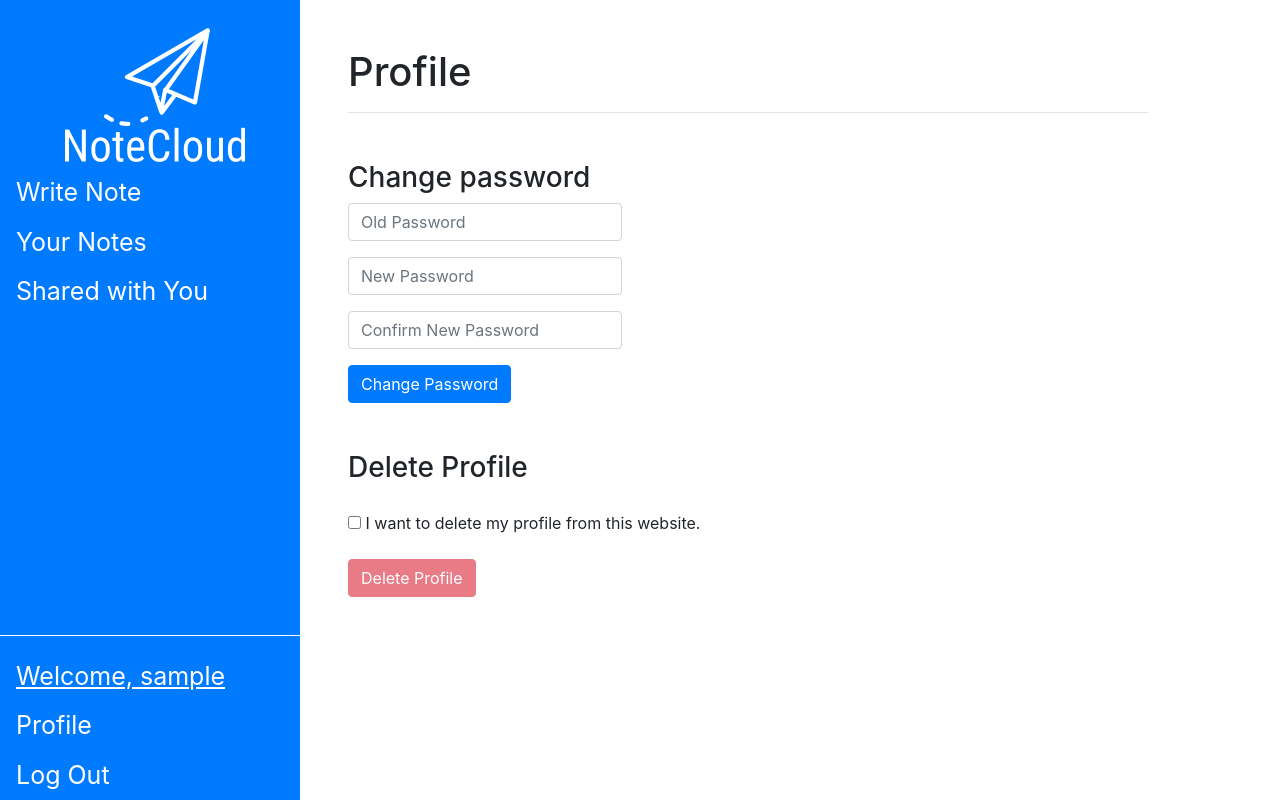
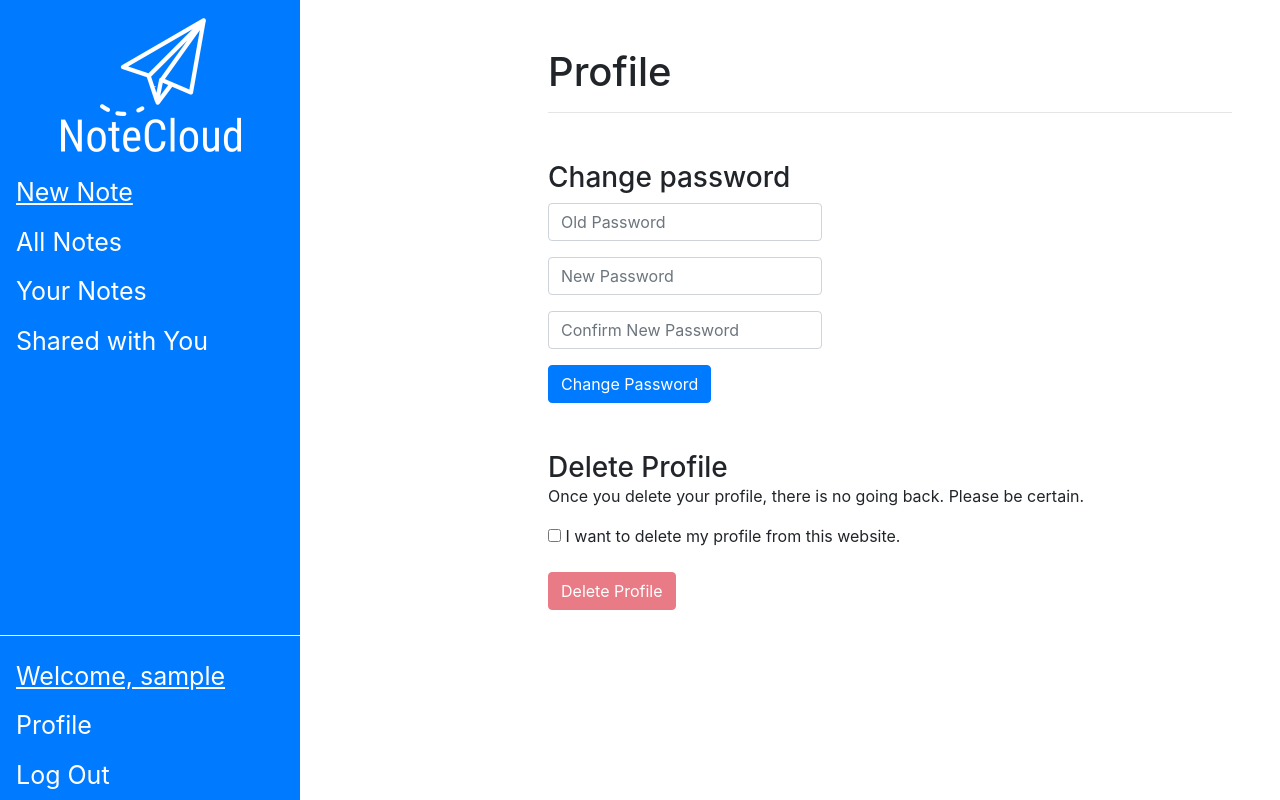
Before and after one commit to adamjoer/cs50-project, a Flask app: page /profile in a window 1280 px wide. Run offline with Flask 2, Linux system fonts and the light colour scheme; the visitor is signed in with stand-in values (Sample User, id 1); some libraries are stand-ins or nearby versions.

Commit message:
Minor interface changes

```diff
--- a/static/styles.css
+++ b/static/styles.css
@@ -6,15 +6,13 @@
     z-index: 1; /* Stay on top */
     top: 0; /* Stay at the top */
     left: 0;
-    background-color: #007bff; /* Black */
+    background-color: #007bff;
     overflow-x: hidden; /* Disable horizontal scroll */
-    padding-top: 20px;
 }
 
 .sidenav img {
     display: block;
-    margin-left: auto;
-    margin-right: auto;
+    margin: 1rem auto 1rem auto;
 }
 
 /* The navigation menu links */
@@ -29,14 +27,16 @@
 
 /* box-shadow for elements!!!!! */
 
-
 .sidenav p {
     padding: 6px 8px 6px 16px;
     margin-bottom: 0rem;
     text-decoration: none;
     font-size: 25px;
     color: #ffffff;
-    display: block;
+}
+
+#logo {
+    padding: 0px 0px 0px 0px;
 }
 
 /* When you mouse over the navigation links, change their color */
@@ -44,10 +44,10 @@
     color: #cecece;
 }
 
-/* .sidenav hr {
-    border: none;
-    height: 10px;
-} */
+aside {
+    position: relative;
+    display: block;
+}
 
 .sidenav hr {
     border-top: 1px solid white;
@@ -105,7 +105,7 @@
 
 /* Style page content */
 main {
-    margin-left: 300px; /* Same as the width of the sidebar */
+    margin-left: 500px;
     padding: 0px 10px;
 }
 
--- a/templates/index.html
+++ b/templates/index.html
@@ -9,7 +9,7 @@
     <script src="/static/js/deleteNote.js"></script>
     <script src="/static/js/shareNote.js"></script>
     <script src="/static/js/shareUsernames.js"></script>
-    <h1>Welcome to my final project</h1>
+    <h1>All Notes</h1>
     <hr>
 
     <div class="textbox">
--- a/templates/layout.html
+++ b/templates/layout.html
@@ -4,7 +4,7 @@
     <head>
         <meta charset="UTF-8">
         <meta name="viewport" content="width=device-width, initial-scale=1.0, shrink-to-fit=no">
-        <link rel="icon" href="/static/favicon.ico">
+        <link rel="icon" href="/static/favicon1.ico">
         <link rel="stylesheet" href="https://stackpath.bootstrapcdn.com/bootstrap/4.5.0/css/bootstrap.min.css" integrity="sha384-9aIt2nRpC12Uk9gS9baDl411NQApFmC26EwAOH8WgZl5MYYxFfc+NcPb1dKGj7Sk" crossorigin="anonymous">
         <link rel="stylesheet" href="/static/styles.css">
         <script src="/static/js/showTextbox.js"></script>
@@ -13,17 +13,20 @@
     <body>
 
         <!-- Sidebar -->
+        <aside>
             <div class="sidenav">
-            <a href="/">
+                <a href="/" id="logo">
                     <img src="/static/logo.png">
                 </a>
+                <div class="navlinks">
                     {% if session.user_id %}
-                <a href="#" onclick="showTextbox(this); return false">Write Note</a>
+                        <a href="#" onclick="showTextbox(this); return false"><u>New Note</u></a>
+                        <a href="/">All Notes</a>
                         <a href="/owned">Your Notes</a>
                         <a href="/shared">Shared with You</a>
                         <div class="id">
                             <hr>
-                    <p><u>Welcome, {{ session.user_name }}</u></p>
+                            <p><u style="word-wrap: break-word;">Welcome, {{ session.user_name }}</u></p>
                             <a href="/profile">Profile</a>
                             <a href="/logout">Log Out</a>
                         </div>
@@ -32,6 +35,8 @@
                         <a href="/login">Log in</a>
                     {% endif %}
                 </div>
+            </div>
+        </aside>
 
         {% if get_flashed_messages() %}
         <header>
--- a/templates/profile.html
+++ b/templates/profile.html
@@ -25,7 +25,8 @@
     <h3 class="form-title" style="margin-bottom: 0rem;">Delete Profile</h3>
     <form action="/profile" method="POST">
         <div class="form-group">
-            <input type="checkbox" name="confirm" id="confirm">
+            <p>Once you delete your profile, there is no going back. Please be certain.</p>
+            <input type="checkbox" name="confirm" id="confirm" style="margin-top: 0rem;">
             <label for="confirm">I want to delete my profile from this website.</label>
         </div>
         <button class="btn btn-danger" name="submit" value="delete" type="submit" id="delete">Delete Profile</button>
```
Also changed, not shown: static/favicon1.ico (added). Lines whose indentation alone changed are shown as unchanged.
